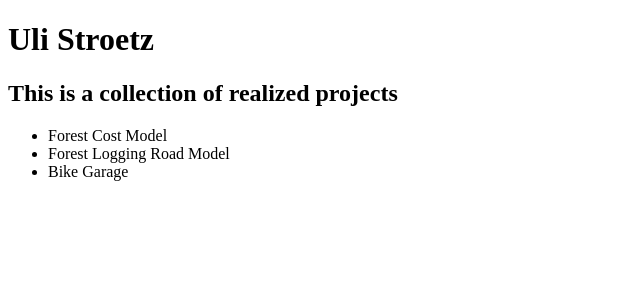
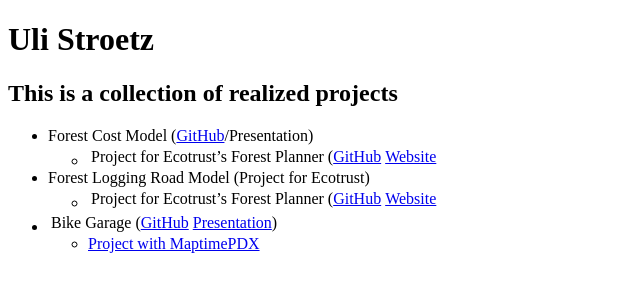
Before and after one commit to ustroetz/ustroetz.github.io, a Jekyll site: the page built from index.md, in a window 1280 px wide. Shown: the top 300 px of the page, without its empty margins (0-640 px from the left). Built offline with Jekyll 4.4.1, drawn with Linux system fonts in a browser that asks for light colours; Markdown is read by kramdown in place of the engine named in the settings.

Commit message:
Updated index.md

```diff
--- a/index.md
+++ b/index.md
@@ -8,6 +8,10 @@ published: true
 
 ## This is a collection of realized projects
 
-- Forest Cost Model
-- Forest Logging Road Model
-- Bike Garage
+- Forest Cost Model ([GitHub](https://github.com/ustroetz/cost_model)/Presentation)
+	- Project for Ecotrust's Forest Planner ([GitHub](https://github.com/Ecotrust/land_owner_tools) | [Website](http://stage.forestplanner.ecotrust.org)
+- Forest Logging Road Model (Project for Ecotrust)
+	- Project for Ecotrust's Forest Planner ([GitHub](https://github.com/Ecotrust/land_owner_tools) | [Website](http://stage.forestplanner.ecotrust.org)
+
+- Bike Garage ([GitHub](https://github.com/ustroetz/log-road) | [Presentation](http://ustroetz.github.io/LogRoad))
+	- [Project with MaptimePDX](http://maptimepdx.org)
```
